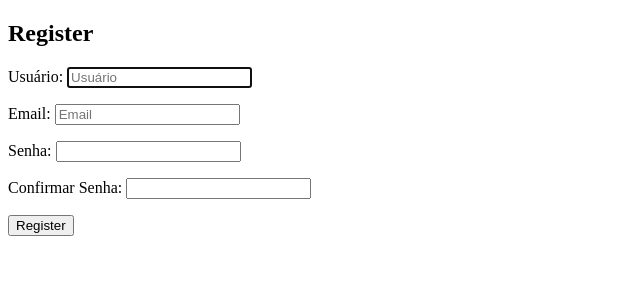
After one commit to joaolucas14/projeto_escala, a Django app: page /registro/ in a window 1280 px wide. The commit adds this page. Shown: the top 300 px of the page, without its empty margins (0-640 px from the left). Run offline with Django 5.2, Linux system fonts and the light colour scheme.

Commit message:
criando a página de cadastro do usuário

```diff
--- a/escala/forms.py
+++ b/escala/forms.py
@@ -1,7 +1,34 @@
 from django import forms
-from django.contrib.auth.forms import AuthenticationForm
+from django.contrib.auth.forms import AuthenticationForm, UserCreationForm
+from django.contrib.auth.models import User
 
 
 class CustomLoginForm(AuthenticationForm):
     username = forms.CharField(widget=forms.TextInput(attrs={'class': 'form-control', 'placeholder': 'Usuário'}), label="Usuário")
-    password = forms.CharField(widget=forms.PasswordInput(attrs={'class': 'form-control' , 'placeholder': 'Senha'}), label="Senha")
+    password = forms.CharField(widget=forms.PasswordInput(attrs={'class': 'form-control', 'placeholder': 'Senha'}), label="Senha")
+
+
+class RegisterForm(UserCreationForm):
+    email = forms.EmailField(required=False, widget=forms.EmailInput(attrs={'placeholder': 'Email'}))
+
+    class Meta:
+        model = User
+        fields = ['username', 'email', 'password1', 'password2']
+        labels = {
+            'username': 'Usuário',
+            'email': 'Email',
+            'password1': 'Senha',
+            'password2': 'Confirmar Senha',
+        }
+        widgets = {
+            'username': forms.TextInput(attrs={'placeholder': 'Usuário'}),
+            'password1': forms.PasswordInput(attrs={'placeholder': 'Senha'}),
+            'password2': forms.PasswordInput(attrs={'placeholder': 'Confirmar Senha'}),
+        }
+
+    def __init__(self, *args, **kwargs):
+        super().__init__(*args, **kwargs)
+        for field_name, field in self.fields.items():
+            field.help_text = ''
+            # Esta linha abaixo garante que os labels personalizados sejam aplicados
+            field.label = self.Meta.labels.get(field_name, field.label)
--- a/escala/templates/escala/home.html
+++ b/escala/templates/escala/home.html
@@ -13,7 +13,7 @@
           <h5 class="card-title">Bem Vindo</h5>
           <p class="card-text mt-2"> Aqui você ministro podera encontrar sua escala mensal .</p>
           <a href="{% url "login" %}" class="btn btn-warning text-white fw-bold text-start">Entre</a>
-          <a href="#" class="btn btn-warning text-white fw-bold ">Cadastre-se</a>
+          <a href="{% url "registro" %}" class="btn btn-warning text-white fw-bold ">Cadastre-se</a>
         </div>
       </div>
 {% endblock content %}
--- /dev/null
+++ b/escala/templates/registration/register.html
@@ -0,0 +1,14 @@
+<!DOCTYPE html>
+<html>
+<head>
+    <title>Register</title>
+</head>
+<body>
+    <h2>Register</h2>
+    <form method="post">
+        {% csrf_token %}
+        {{ form.as_p }}
+        <button type="submit">Register</button>
+    </form>
+</body>
+</html>
--- a/escala/views.py
+++ b/escala/views.py
@@ -1,10 +1,11 @@
-from django.shortcuts import render
 from django.views.generic import TemplateView
 from django.contrib.auth import authenticate, login
 from django.http import HttpResponseRedirect
 from django.urls import reverse_lazy
 from django.views.generic import FormView
-from .forms import CustomLoginForm
+from .forms import CustomLoginForm, RegisterForm
+from django.views.generic.edit import CreateView
+from django.contrib.auth.models import User
 
 
 class Home(TemplateView):
@@ -24,3 +25,10 @@ class CustomLoginView(FormView):
             login(self.request, user)
             return HttpResponseRedirect(self.get_success_url())
         return super().form_invalid(form)
+
+
+class RegisterView(CreateView):
+    model = User
+    form_class = RegisterForm
+    template_name = 'registration/register.html'
+    success_url = reverse_lazy('login')
--- a/setup/urls.py
+++ b/setup/urls.py
@@ -1,9 +1,10 @@
 from django.contrib import admin
 from django.urls import path
-from escala.views import Home, CustomLoginView
+from escala.views import Home, CustomLoginView, RegisterView
 
 urlpatterns = [
     path("", Home.as_view(), name="home"),
     path("admin/", admin.site.urls),
     path("login/", CustomLoginView.as_view(), name="login"),
+    path("registro/", RegisterView.as_view(), name="registro"),
 ]
```
